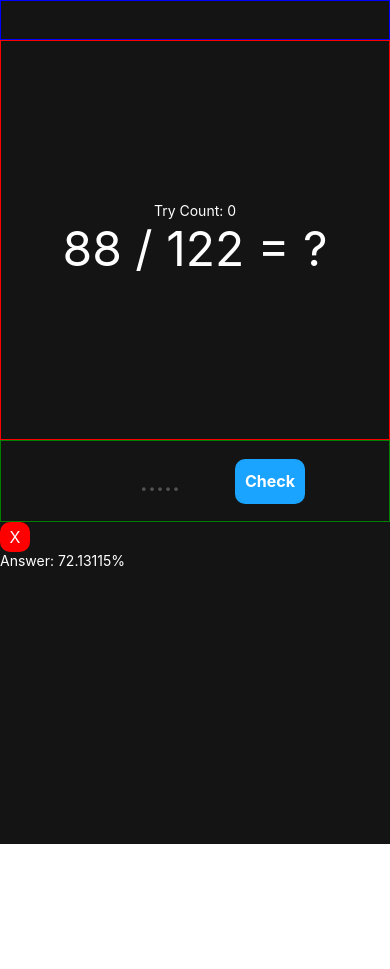
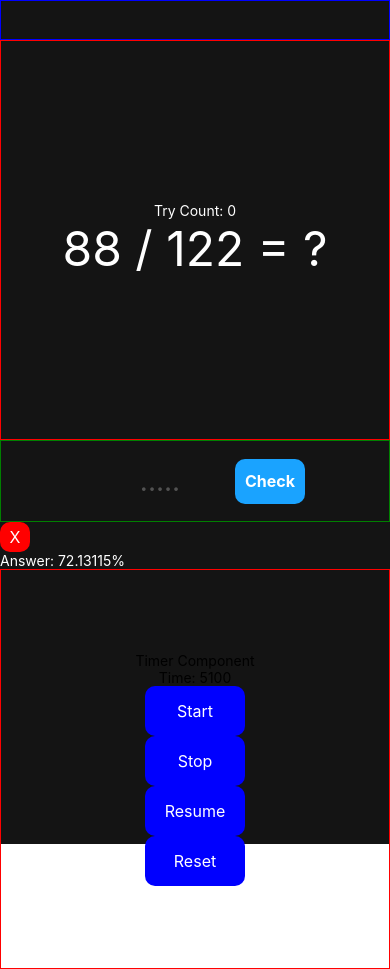
Before and after one commit to Programmerdin/finance-app, a React Native app: screen /DivisionQuiz in a window 390 px wide. Before the commit the page ends 844 px from the top, so only its background shows below. Built offline with nearby package versions, Linux system fonts and the light colour scheme.

Commit message:
added timer

```diff
--- a/App.js
+++ b/App.js
@@ -20,6 +20,7 @@ const App =() => {
         <Stack.Screen name="DivisionQuiz" component={DivisionQuizScreen} />
         <Stack.Screen name="CompoundingQuiz" component={CompoundingQuizScreen} />
 
+
       </Stack.Navigator>
     </NavigationContainer>
   );
--- a/components/DivisionQuizComponent.js
+++ b/components/DivisionQuizComponent.js
@@ -24,6 +24,10 @@ export default function DivisionQuizComponent({ navigation, route }) {
   const [tempArray, setTempArray] = useState([]);
 
   const [textInputBorderWidth, setTextInputBorderWidth] = useState(0);
+
+  const [time, setTime] = useState(0);
+  const [timerOn, setTimerOn] = useState(true);//default is true so that timer runs as soon as the quiz starts
+  const [timeRecordArray, setTimeRecordArray] = useState([]);
 
   let tempGrid = [];
 
@@ -374,6 +378,24 @@ export default function DivisionQuizComponent({ navigation, route }) {
     generateRandomNumberDivision();
   }, []);
 
+  //start timer on as soon as quiz starts
+  //timer pauses once user gets question correct until does not run until they press on the next question button
+  //record in an array the time it took to get the question correct for every question (like a lap feature on a stopwatch)
+  //timer resumes when user presses on the next question button
+  //timer pauses when user gets 10 questions in a row
+
+  useEffect(() => {
+    let interval = null;
+    if (timerOn) {
+      interval = setInterval(() => {
+        setTime((prevTime) => prevTime + 100);
+      }, 100); // 1000 = 1 second, 100 = 0.1 second
+    } else if (!timerOn) {
+      clearInterval(interval);
+    }
+    return () => clearInterval(interval);
+  }, [timerOn]);
+
   return (
     <View style={styles.container}>
       <StatusBar style="auto" />
@@ -481,9 +503,6 @@ export default function DivisionQuizComponent({ navigation, route }) {
               }
 
               //check through digits after (and including) relevant digit and make sure they are correct
-              console.log("relevant_digit_index: " + relevant_digit_index);
-              console.log("requried_correct_relevant_digit_count: " + requried_correct_relevant_digit_count);
-              console.log("prior_to_relevant_digit counter: " + requried_correct_count_prior_to_relevant_digit);
               for (let i = 0; i < requried_correct_relevant_digit_count; i++) {
                 //check if the current digit after the relevant digit exist in the user input
                 if (cleanTempUserInputString[relevant_digit_index + i]) {
@@ -491,7 +510,6 @@ export default function DivisionQuizComponent({ navigation, route }) {
                   if (answerString[relevant_digit_index + i] == cleanTempUserInputString[relevant_digit_index + i]) {
                     //if it is correct then decrease the counter by 1
                     requried_correct_relevant_digit_counter = requried_correct_relevant_digit_counter - 1;
-                    console.log("A: relevant digit counter: " + requried_correct_relevant_digit_counter);
                   }
                   //if the current digit after the relevant digit does not exist in the user input
                 } else {
@@ -499,7 +517,6 @@ export default function DivisionQuizComponent({ navigation, route }) {
                   if (answerString[relevant_digit_index + i] == 0) {
                     //if it is 0 then decrease the counter by 1
                     requried_correct_relevant_digit_counter = requried_correct_relevant_digit_counter - 1;
-                    console.log("B: relevant digit counter: " + requried_correct_relevant_digit_counter);
                   }
                 }
               }
@@ -512,9 +529,15 @@ export default function DivisionQuizComponent({ navigation, route }) {
 
             //if did_correct_ans_happened is true then show modal that the answer is correct
             if (did_correct_ans_happened) {
+              //reset the timer and push the current time to the time array and reset the timer
+              setTimerOn(false);
+              setTimeRecordArray([...timeRecordArray, time]);
+              setTime(0);
+
               //check if the user has gotten 9 correct answers in the past 9 answers (meaning the user has gotten 9 correct answers in a row)
               let score_correct_in_a_row = 0;
               let reverse_last10_score_array = scoreArray.slice(-10).reverse();
+
               for (let i = 0; i < 9; i++) {
                 if (reverse_last10_score_array[i] == "O") {
                   score_correct_in_a_row = score_correct_in_a_row + 1;
@@ -522,6 +545,9 @@ export default function DivisionQuizComponent({ navigation, route }) {
               }
               //make CorrectAnsModal visible if user has less than 9 Os in the scoreArray
               if (score_correct_in_a_row < 9) {
+                //pause the timer and push the current time to the time array and reset the timer
+                setTimerOn(false);
+                setTimeRecordArray([...timeRecordArray, time]);
                 setModalCorrectAnsVisible(true);
               } else {
                 //if user has 9 or more Os in the scoreArray then make the CompleteQuizmodal visible
@@ -602,10 +628,13 @@ export default function DivisionQuizComponent({ navigation, route }) {
                 setModalCorrectAnsVisible(!modalCorrectAnsVisible);
                 //empty the user input field
                 setUserInput("");
+                //restart the timer
+                setTimerOn(true);
               }}
             >
               <Text style={styles.button_text}>Next</Text>
             </TouchableOpacity>
+            <Text>Time Record: {timeRecordArray.map((record)=><Text>{record}, </Text>)}</Text>
           </View>
         </View>
       </Modal>
@@ -638,6 +667,7 @@ export default function DivisionQuizComponent({ navigation, route }) {
         <View style={styles.centeredView}>
           <View style={styles.modalView}>
             <Text style={styles.modalText}>Complete!</Text>
+            <Text>Time to complete: {timeRecordArray.reduce((partialSum, a) => partialSum + a, 0)}</Text>
 
             {/* a button that closes modal and bring user to main page */}
             <TouchableOpacity
@@ -654,6 +684,50 @@ export default function DivisionQuizComponent({ navigation, route }) {
           </View>
         </View>
       </Modal>
+
+      <View style={styles.timer_view}>
+        <Text>Timer Component</Text>
+        <Text>Time: {time}</Text>
+        {/* TouchableOpacity that starts the timer */}
+        <TouchableOpacity
+          style={styles.timer_button}
+          onPress={() => {
+            setTimerOn(true);
+          }}
+        >
+          <Text style={styles.button_text}>Start</Text>
+        </TouchableOpacity>
+
+        {/* TouchableOpacity that stops the timer */}
+        <TouchableOpacity
+          style={styles.timer_button}
+          onPress={() => {
+            setTimerOn(false);
+          }}
+        >
+          <Text style={styles.button_text}>Stop</Text>
+        </TouchableOpacity>
+
+        {/* TouchableOpacity that starts the timer */}
+        <TouchableOpacity
+          style={styles.timer_button}
+          onPress={() => {
+            setTimerOn(true);
+          }}
+        >
+          <Text style={styles.button_text}>Resume</Text>
+        </TouchableOpacity>
+
+        <TouchableOpacity
+          style={styles.timer_button}
+          onPress={() => {
+            setTimerOn(false);
+            setTime(0);
+          }}
+        >
+          <Text style={styles.button_text}>Reset</Text>
+        </TouchableOpacity>
+      </View>
     </View>
   );
 }
@@ -785,4 +859,21 @@ const styles = StyleSheet.create({
     // height: 100,
     borderWidth: 1,
   },
+
+  //from here and below is for timer
+  timer_view: {
+    justifyContent: "center",
+    alignItems: "center",
+    borderColor: "red",
+    borderWidth: 1,
+    height: 400,
+  },
+  timer_button: {
+    width: 100,
+    height: 50,
+    backgroundColor: "blue",
+    justifyContent: "center",
+    alignItems: "center",
+    borderRadius: 10,
+  },
 });
--- a/components/MainPageComponent.js
+++ b/components/MainPageComponent.js
@@ -24,6 +24,15 @@ export default function MainPageComponent({navigation, route}){
       >
         <Text style={styles.regular_text}>Compounding</Text>
       </TouchableOpacity>
+
+      {/* TouchableOpacity that navigates to TimerComponent */}
+      <TouchableOpacity
+        style={styles.navigation_button}
+        onPress={() => navigation.navigate("Timer")}
+      >
+        <Text style={styles.regular_text}>Timer</Text>
+      </TouchableOpacity>
+
     </View>
   )
 }
```
